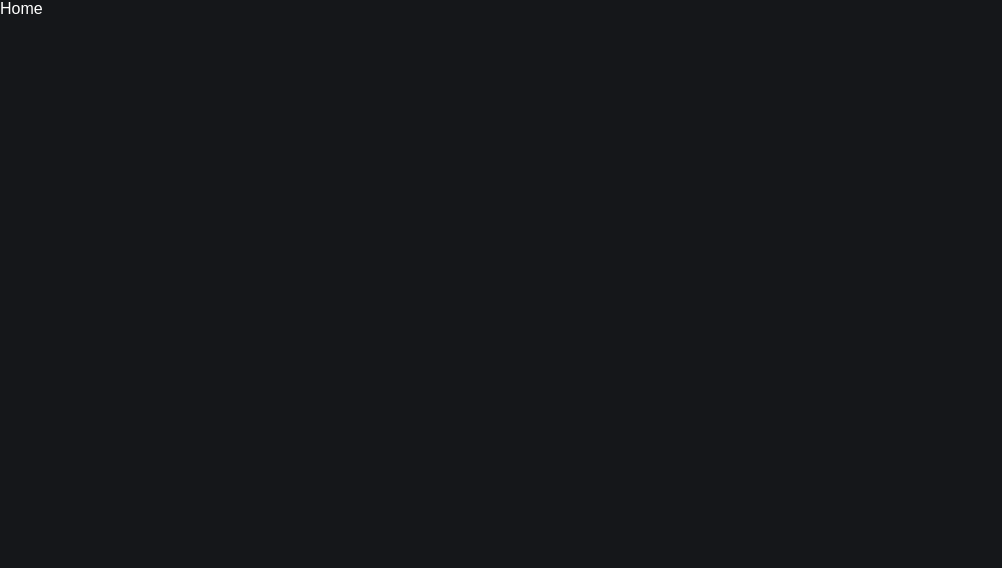
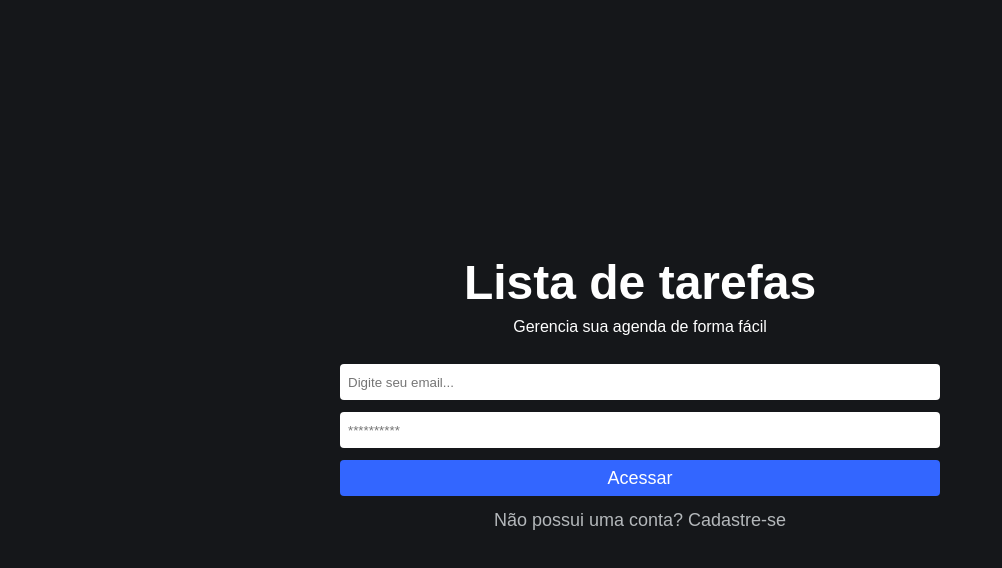
Before and after one commit to israelsilva282/react-tasks, a React (Create React App) app: page / in a window 1280 px wide. Shown: the top 568 px of the page, without its empty margins (0-1002 px from the left). Built offline with nearby package versions, Linux system fonts and the light colour scheme.

Commit message:
criado página de login

```diff
--- a/src/pages/Home/home.css
+++ b/src/pages/Home/home.css
@@ -0,0 +1,56 @@
+.home-container {
+  display: flex;
+  flex-direction: column;
+  align-items: center;
+  justify-content: center;
+  height: 100vh;
+  width: 100%;
+}
+
+.home-container h1 {
+  font-size: 48px;
+  margin-bottom: 8px;
+}
+
+.home-container span {
+  margin-bottom: 28px;
+}
+
+.form {
+  display: flex;
+  flex-direction: column;
+  width: 90%;
+  max-width: 600px;
+}
+
+.form input {
+  border: 0;
+  margin-bottom: 12px;
+  height: 36px;
+  border-radius: 4px;
+  padding: 0 8px;
+}
+
+.form button {
+  height: 36px;
+  border: 0;
+  border-radius: 4px;
+  background-color: #3366ff;
+  color: #fff;
+  font-size: 18px;
+}
+
+.form textarea {
+  margin-bottom: 12px;
+  border: 0;
+  height: 90px;
+  resize: none;
+  border-radius: 4px;
+}
+
+.btn-link {
+  color: #b4b8bb;
+  text-decoration: none;
+  margin: 14px 0;
+  font-size: 18px;
+}
--- a/src/pages/Home/index.js
+++ b/src/pages/Home/index.js
@@ -1,8 +1,44 @@
-import React from 'react'
+import React, { useState } from 'react';
+import { Link } from 'react-router-dom';
+import './home.css';
 
 function Home() {
+    const [email, setEmail] = useState('');
+    const [password, setPassword] = useState('');
+
+    function handleLogin(e) {
+        e.preventDefault();
+
+        if (email !== '' && password !== '') {
+
+        } else {
+            alert("Preencha todos os campos")
+        }
+    }
+
     return (
-        <div>Home</div>
+        <div className='home-container'>
+            <h1>Lista de tarefas</h1>
+            <span>Gerencia sua agenda de forma fácil</span>
+
+            <form className='form' onSubmit={handleLogin}>
+                <input
+                    type="text"
+                    placeholder='Digite seu email...'
+                    value={email}
+                    onChange={(e) => setEmail(e.target.value)} />
+                <input
+                    type="password"
+                    placeholder='**********'
+                    value={password}
+                    onChange={(e) => setPassword(e.target.value)}
+                    autoComplete={false} />
+
+                <button type='submit'>Acessar</button>
+            </form>
+
+            <Link to={'/register'} className='btn-link'>Não possui uma conta? Cadastre-se</Link>
+        </div>
     )
 }
 
```
